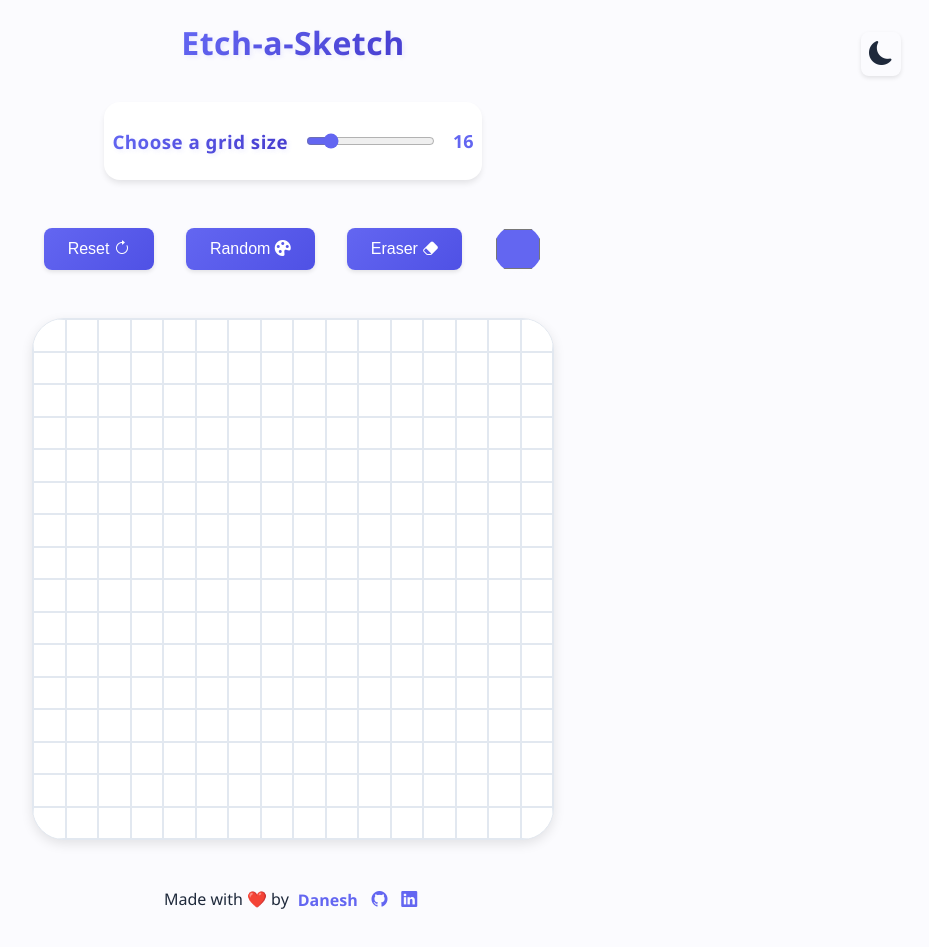
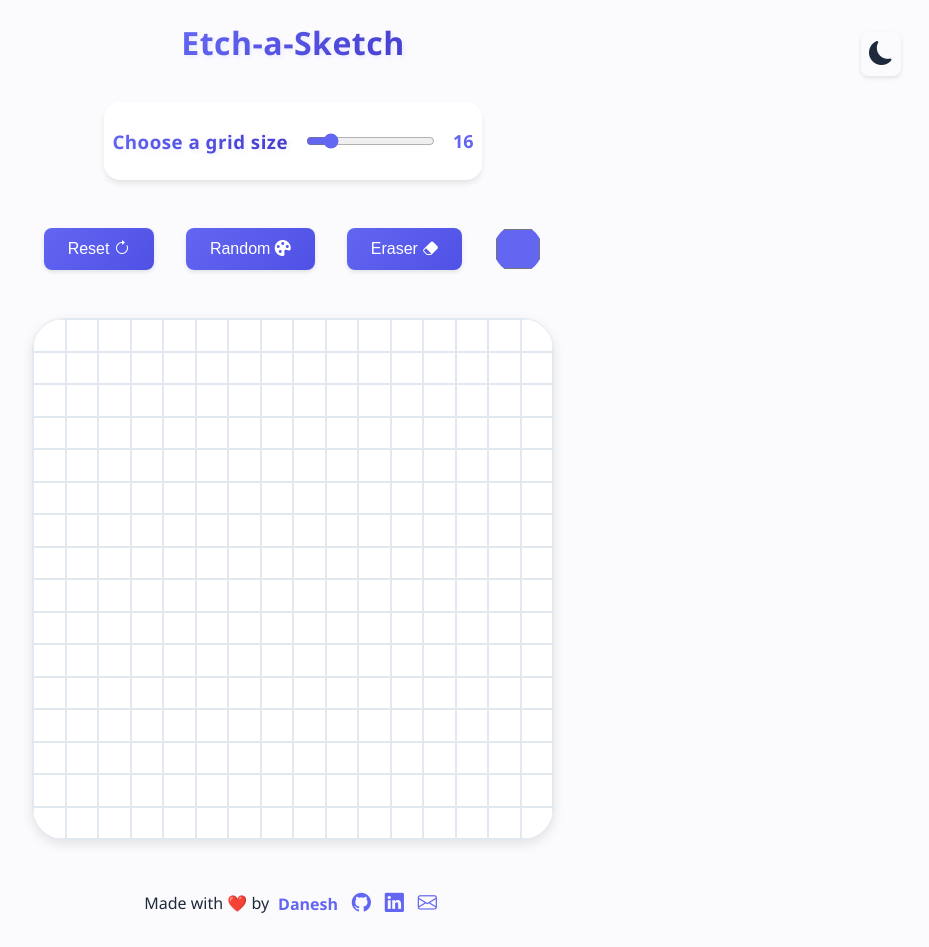
Before and after one commit to DaneshCode/etch-a-sketch, a plain HTML site: page index.html in a window 1280 px wide. Shown: the whole page, without its empty margins (347-1276 px from the left). Drawn offline with nearby package versions, Linux system fonts and the light colour scheme.

Commit message:
Refactor footer styling and update links for improved accessibility and layout

```diff
--- a/index.html
+++ b/index.html
@@ -47,16 +47,21 @@
     </div>
     <div class="container"></div>
     <footer>
-      <p>
+      <p class="made">
         Made with ❤️ by
         <a
           href="https://daneshcode.github.io/Portfolio-Website/"
           target="_blank"
           >Danesh</a
         >
-        <a href="https://github.com/DaneshCode"><i class="bi bi-github"></i></a>
-        <a href="https://www.linkedin.com/in/DaneshCode"
+        <a href="https://github.com/DaneshCode" target="_blank"
+          ><i class="bi bi-github"></i
+        ></a>
+        <a href="https://www.linkedin.com/in/DaneshCode" target="_blank"
           ><i class="bi bi-linkedin"></i
+        ></a>
+        <a href="mailto:DaneshCode.Dev@gmail.com">
+          <i class="bi bi-envelope"></i
         ></a>
       </p>
     </footer>
--- a/style.css
+++ b/style.css
@@ -170,19 +170,22 @@ button:hover {
   box-shadow: 0 2px 4px rgba(0, 0, 0, 0.1);
 }
 
-footer {
+.made {
+  padding: 1rem ;
   text-align: center;
-  padding: 1rem;
+}
+.made a > i {
+  font-size: larger;
 }
 
-footer a {
+.made a {
   color: #6366f1;
   text-decoration: none;
   font-weight: bold;
   padding: 0.3rem;
 }
 
-footer a:hover {
+.made a:hover {
   color: #4f51e5;
   text-decoration: underline;
 }
```
